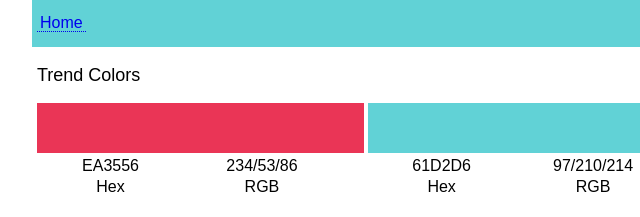
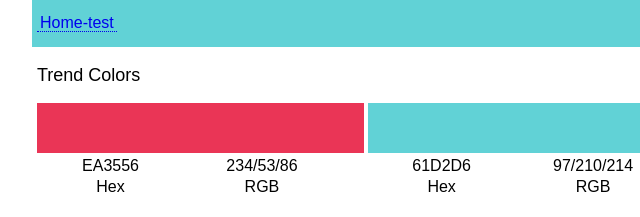
Before and after one commit to andrey55555/andrey55555.github.io, a plain HTML site: page color.html in a window 1280 px wide. Shown: the top 217 px of the page, 108-748 px from the left. Drawn offline with Linux system fonts and the light colour scheme.

Commit message:
test-commit via ssh

```diff
--- a/color.html
+++ b/color.html
@@ -14,7 +14,7 @@
     <div class="wrapper">
 		<header>
 			<div class="topmenu">
-				<a class="topmenu-item dhr" href="/"><span>Home</span></a>
+				<a class="topmenu-item dhr" href="/"><span>Home-test</span></a>
 			</div>
 		</header>
 
```
